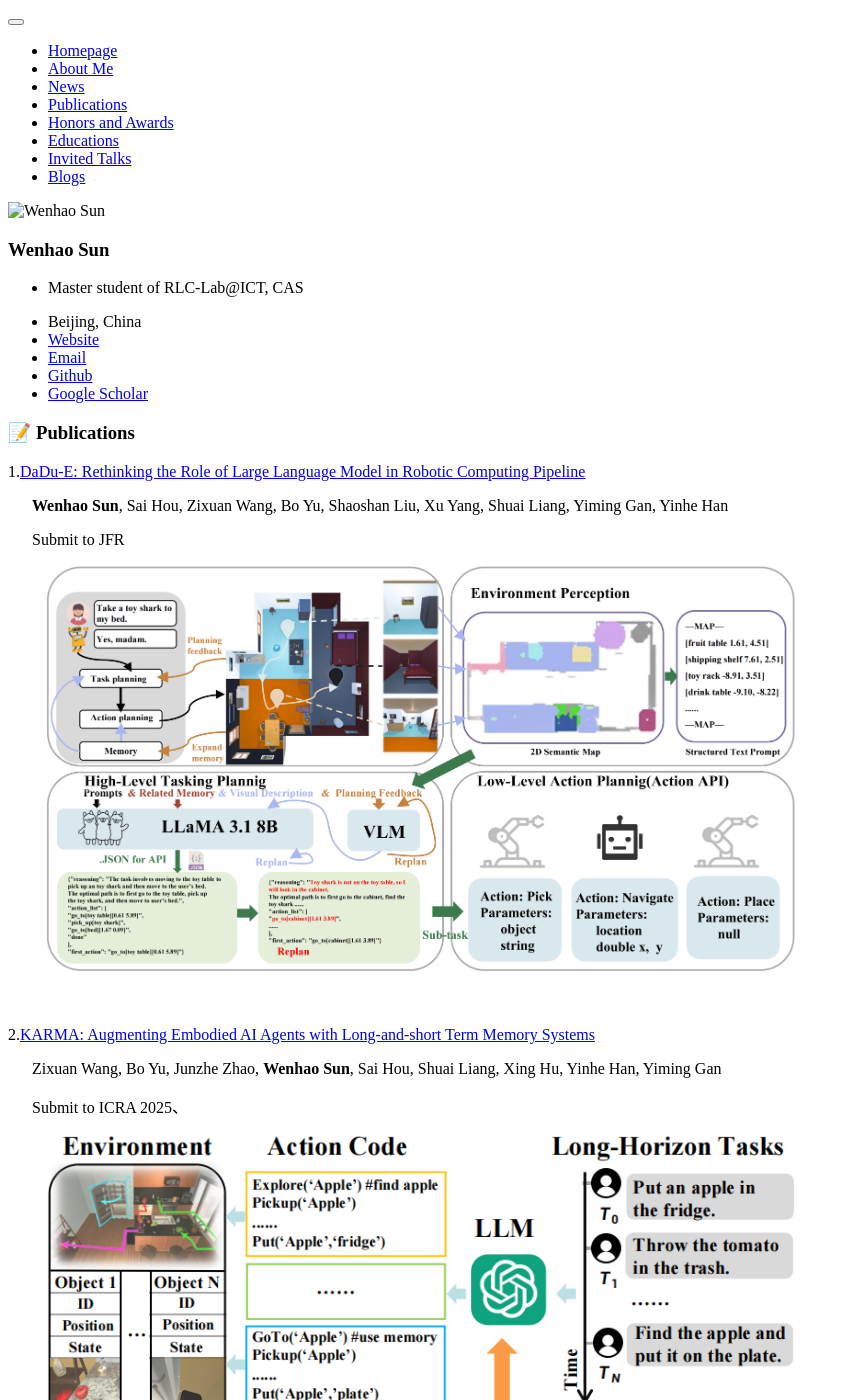
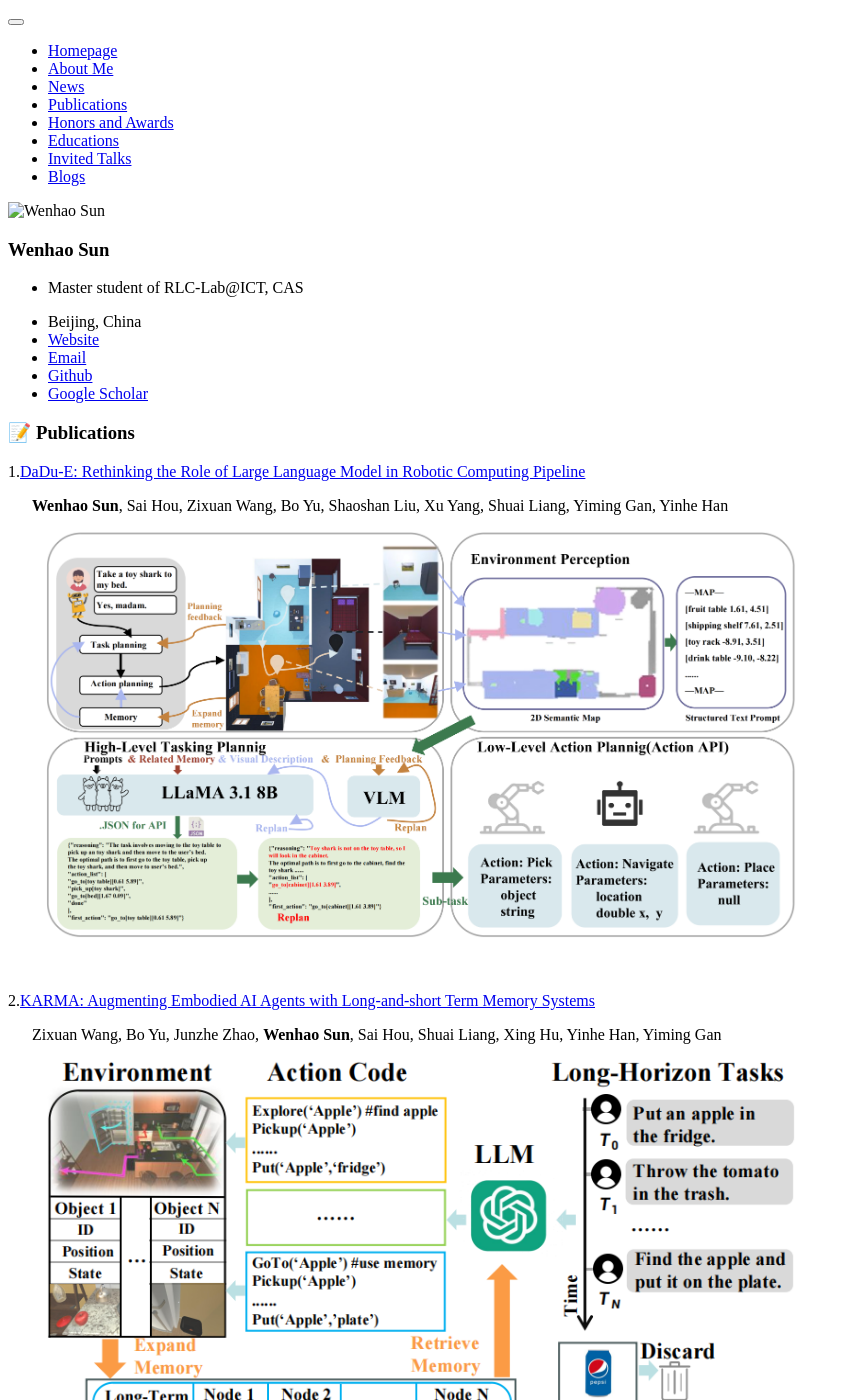
Before and after one commit to sun123-cmd/sun123-cmd.github.io, a Jekyll site: the page built from _pages/includes/pub.md, in a window 1280 px wide and 1400 px high. Shown: the whole window, without its empty margins (0-850 px from the left). Built offline with Jekyll 4.4.1, drawn with Linux system fonts in a browser that asks for light colours; our own code applies the rules of GitHub Pages for plain Markdown files.

Commit message:
update pub

```diff
--- a/_pages/includes/pub.md
+++ b/_pages/includes/pub.md
@@ -4,7 +4,6 @@
 
     **Wenhao Sun**, Sai Hou, Zixuan Wang, Bo Yu, Shaoshan Liu, Xu Yang, Shuai Liang, Yiming Gan, Yinhe Han
 
-    Submit to JFR
 
 <div style="margin-left: 3%;"><img src="/images/dadu.png" style="width: 750px; height: auto;"></div>
 
@@ -14,7 +13,6 @@
 
     Zixuan Wang, Bo Yu, Junzhe Zhao, **Wenhao Sun**, Sai Hou, Shuai Liang, Xing Hu, Yinhe Han, Yiming Gan
 
-    Submit to ICRA 2025、
 <div style="margin-left: 3%;"><img src="/images/karma.png" style="width: 750px; height: auto;"></div>
 
 <br>
```
